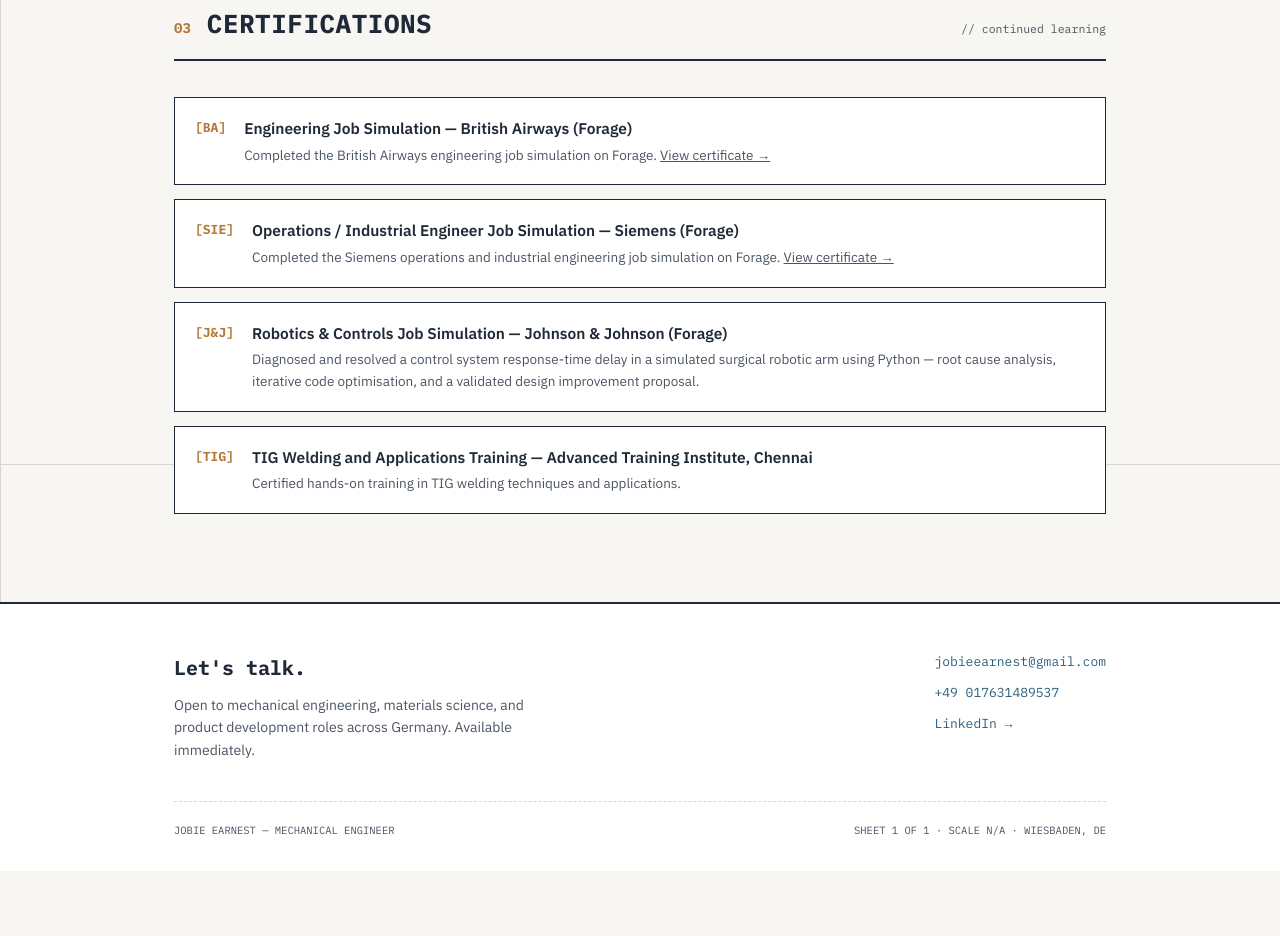
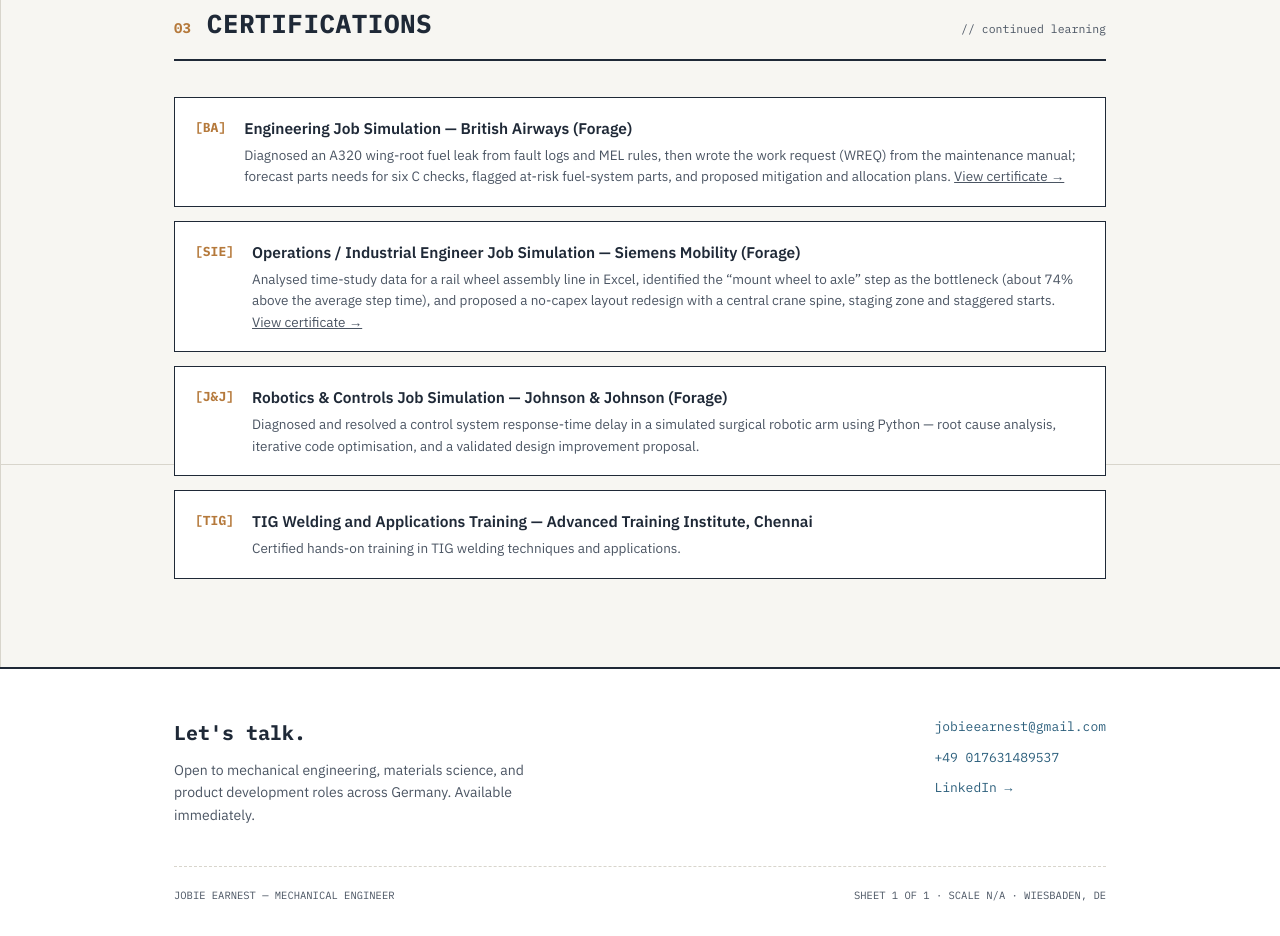
Before and after one commit to earnestjobie/earnestjobie.github.io, a plain HTML site: page index.html in a window 1280 px wide. Shown: the part 4336-5272 px from the top of the page. Before the commit the page ends 5207 px from the top, so only its background shows below. Drawn offline with Linux system fonts and the light colour scheme.

Commit message:
Add files via upload

```diff
--- a/index.html
+++ b/index.html
@@ -346,14 +346,14 @@
         <span class="cert-mark">[BA]</span>
         <div>
           <h4>Engineering Job Simulation &mdash; British Airways (Forage)</h4>
-          <p>Completed the British Airways engineering job simulation on Forage. <a href="Britishairways_completion_certificate.pdf" target="_blank" rel="noopener">View certificate &rarr;</a></p>
+          <p>Diagnosed an A320 wing-root fuel leak from fault logs and MEL rules, then wrote the work request (WREQ) from the maintenance manual; forecast parts needs for six C checks, flagged at-risk fuel-system parts, and proposed mitigation and allocation plans. <a href="Britishairways_completion_certificate.pdf" target="_blank" rel="noopener">View certificate &rarr;</a></p>
         </div>
       </div>
       <div class="cert">
         <span class="cert-mark">[SIE]</span>
         <div>
-          <h4>Operations / Industrial Engineer Job Simulation &mdash; Siemens (Forage)</h4>
-          <p>Completed the Siemens operations and industrial engineering job simulation on Forage. <a href="Siemens_completion%20certificate.pdf" target="_blank" rel="noopener">View certificate &rarr;</a></p>
+          <h4>Operations / Industrial Engineer Job Simulation &mdash; Siemens Mobility (Forage)</h4>
+          <p>Analysed time-study data for a rail wheel assembly line in Excel, identified the &ldquo;mount wheel to axle&rdquo; step as the bottleneck (about 74% above the average step time), and proposed a no-capex layout redesign with a central crane spine, staging zone and staggered starts. <a href="Siemens_completion%20certificate.pdf" target="_blank" rel="noopener">View certificate &rarr;</a></p>
         </div>
       </div>
       <div class="cert">
```
